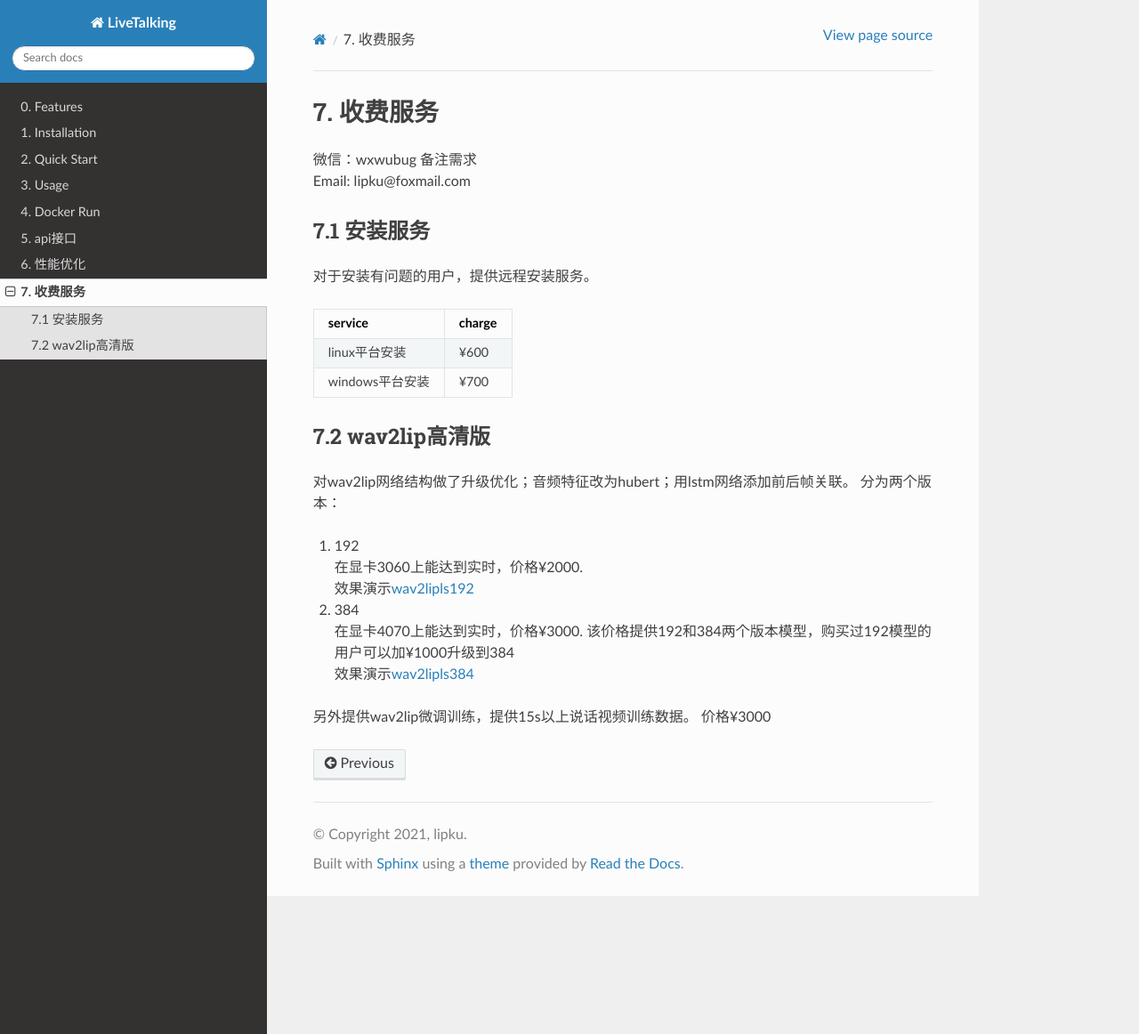
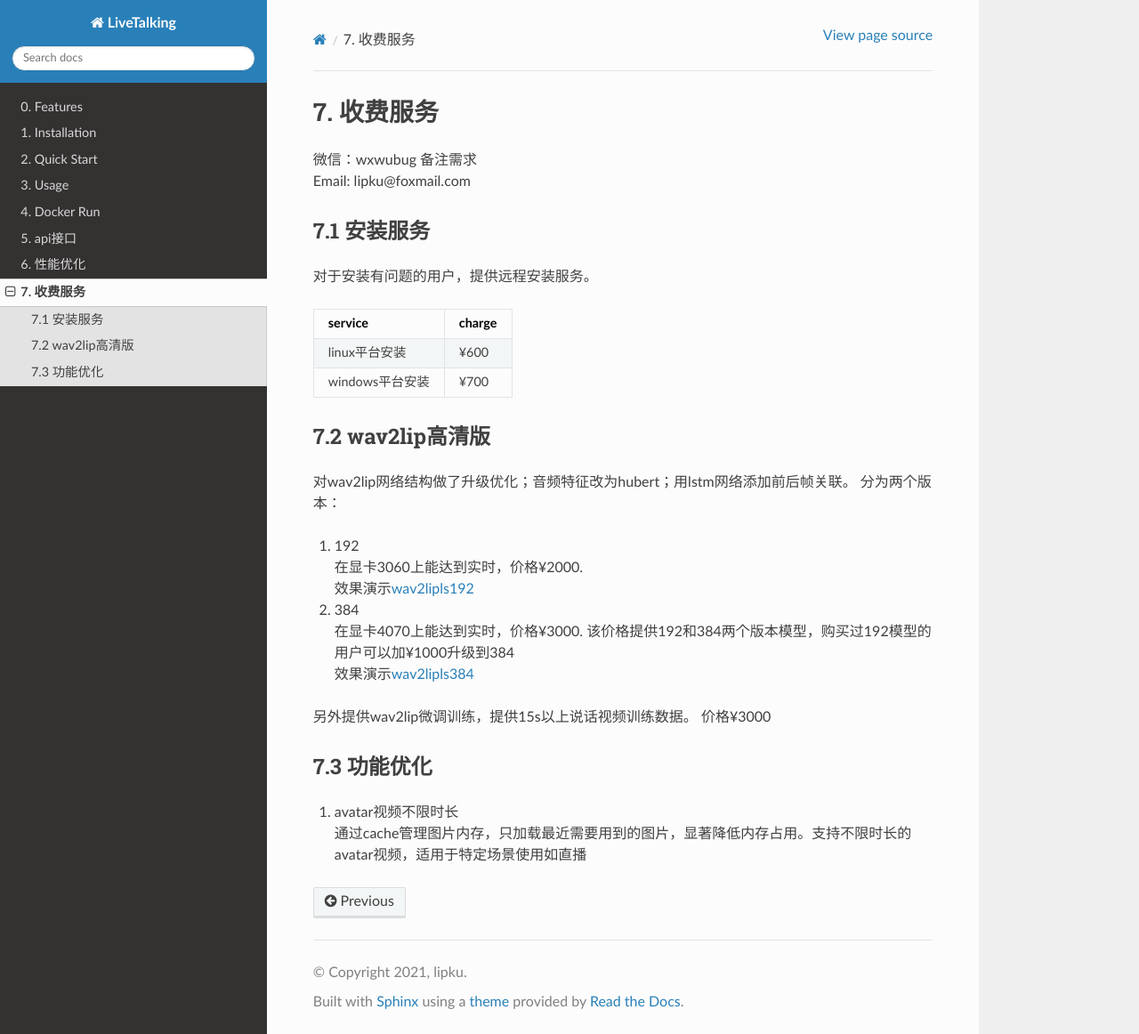
Before and after one commit to lipku/livetalking-doc, a Sphinx documentation site: the page built from docs/source/service.md, in a window 1280 px wide and 1162 px high. Shown: the whole window at 89% size. Built offline with Sphinx 7.4.7 and the Read the Docs theme 3.1.0, drawn with Linux system fonts in a browser that asks for light colours.

Commit message:
update doc

```diff
--- a/docs/source/service.md
+++ b/docs/source/service.md
@@ -22,3 +22,7 @@ windows平台安装 | ¥700
 效果演示[wav2lipls384](./assets/wav2lipls384.MP4)
 
 另外提供wav2lip微调训练，提供15s以上说话视频训练数据。 价格¥3000
+
+### 7.3 功能优化
+1. avatar视频不限时长
+通过cache管理图片内存，只加载最近需要用到的图片，显著降低内存占用。支持不限时长的avatar视频，适用于特定场景使用如直播
```
